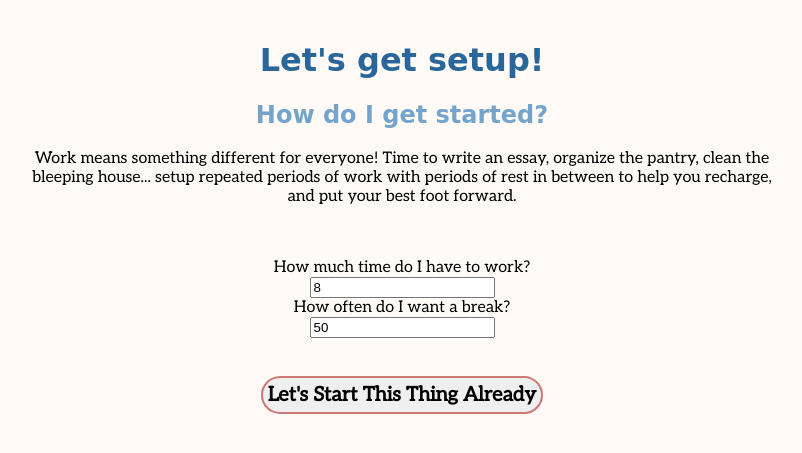
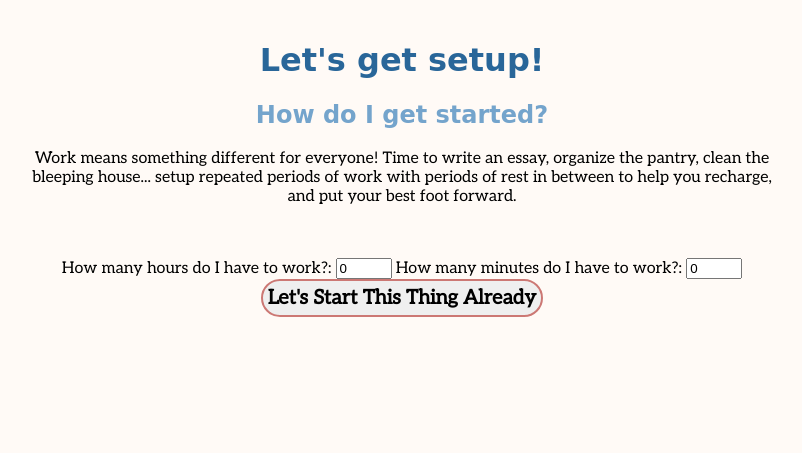
Before and after one commit to averma1/ProductiveProcrastination, a Flask app: page /goToSetupPage in a window 1280 px wide. Shown: the part 49-502 px from the top of the page, without its empty margins (238-1040 px from the left). Run offline with Flask 2, Linux system fonts and the light colour scheme; some libraries are stand-ins or nearby versions; some web fonts are replaced.

Commit message:
setup page remodel

```diff
--- a/app/routes.py
+++ b/app/routes.py
@@ -6,8 +6,8 @@ from datetime import datetime
 from werkzeug.urls import url_parse
 
 interests = []
-totalTime = 0
-often = 0
+sessions = 0
+remainder = 0
 
 
 @app.route('/')
@@ -56,15 +56,28 @@ def goToSetupPage():
 
 @app.route('/goToWorkPage', methods=['GET', 'POST'])
 def goToWorkPage():
-    global totalTime
-    global often
-    if 'total_time' in request.args:
-        totalTime = request.args.get('total_time')
-    if 'often' in request.args:
-        often = request.args.get('often')
-    print("THE TOTAL TIME: " + totalTime)
-    print("HOW OFTEN A BREAK: " + often)
-    return render_template('work.html', title='Work', values=[totalTime, often])
+    global sessions
+    global remainder
+    hours = 0
+    minutes = 0
+    if 'hours' in request.args:
+        hours = request.args.get('hours')
+    if 'minutes' in request.args:
+        minutes = request.args.get('minutes')
+        hours = int(hours)
+        minutes = int(minutes)
+        sessions = (((hours * 60) + minutes) / 80) * 1000
+        remainder = ((sessions % 1000)/1000)*80
+        remainder = int(remainder)
+        sessions = sessions / 1000
+        sessions = int(sessions)
+        sessions = sessions+1
+
+    sessions = sessions - 1
+    if sessions < 0:
+        return render_template('work.html', title='Work', values=[0, remainder, 0])
+    else:
+        return render_template('work.html', title='Work', values=[1, 0, 1])
 
 
 @app.route('/goToBreakPage', methods=['GET', 'POST'])
--- a/app/templates/setup.html
+++ b/app/templates/setup.html
@@ -6,12 +6,15 @@
 <h2 class="title">How do I get started?</h2>
 <p class="descriptions">Work means something different for everyone! Time to write an essay, organize the pantry, clean the bleeping house... setup repeated periods of work with periods of rest in between to help you recharge, and put your best foot forward.</p>
 <br><br>
- <form action="/goToWorkPage" name="go-account" class="form-text">
-     <label for="total_time">How much time do I have to work?</label><br>
-     <input type="text" id="total_time" name="total_time" value="8"><br>
-     <label for="often">How often do I want a break?</label><br>
-     <input type="text" id="often" name="often" value="50"><br><br><br>
-     <input type="submit" value="Let's Start This Thing Already" class="btn btn-info p-5 m-2">
- </form>
+
+<form action="/goToWorkPage" name="go-account" class="form-text">
+  <label for="hours">How many hours do I have to work?:</label>
+  <input type="number" id="hours" name="hours" min="1" max="24" value="0">
+
+    <label for="minutes">How many minutes do I have to work?:</label>
+  <input type="number" id="minutes" name="minutes" min="0" max="59" value="0">
+<br>
+    <input type="submit" value="Let's Start This Thing Already" class="btn btn-info p-5 m-2">
+</form>
 
 {% endblock %}
```
Also changed, not shown: app/templates/work.html (+11 -2 lines).
